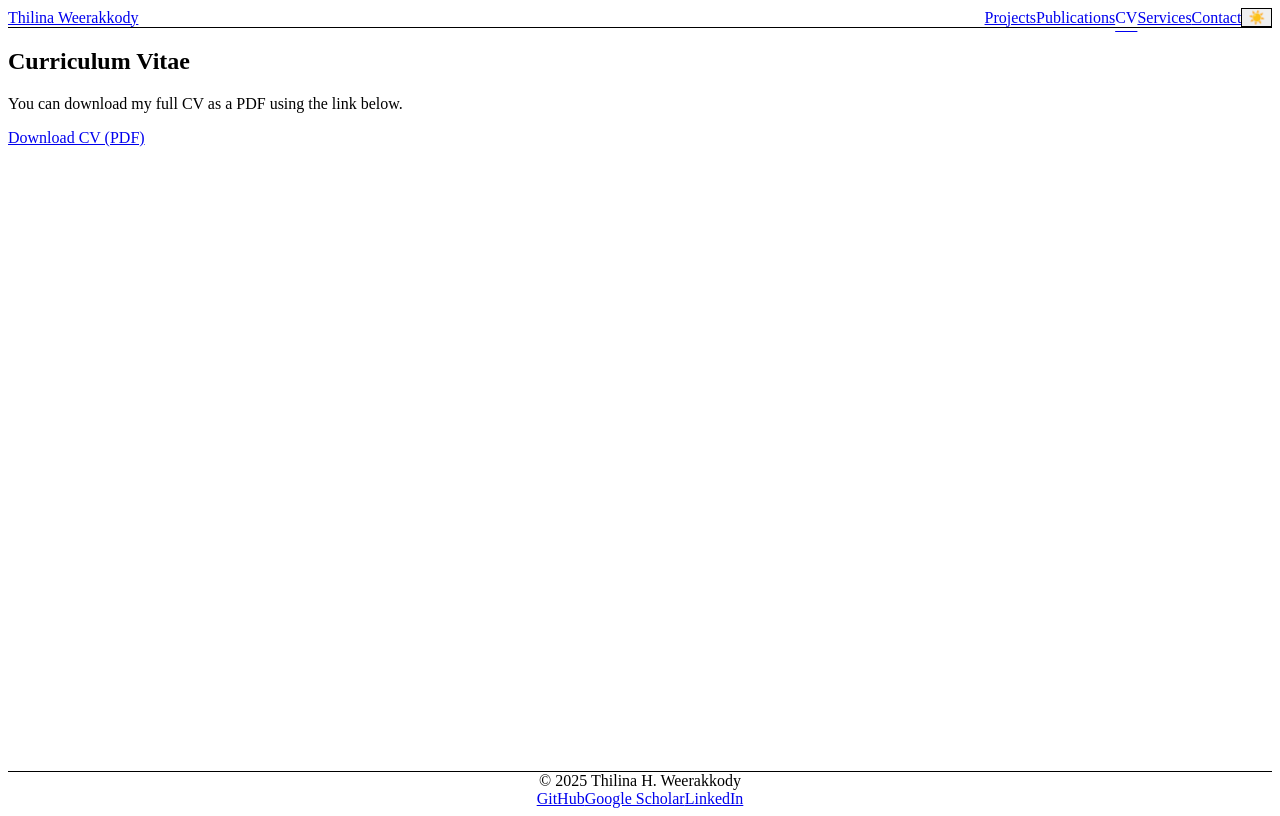
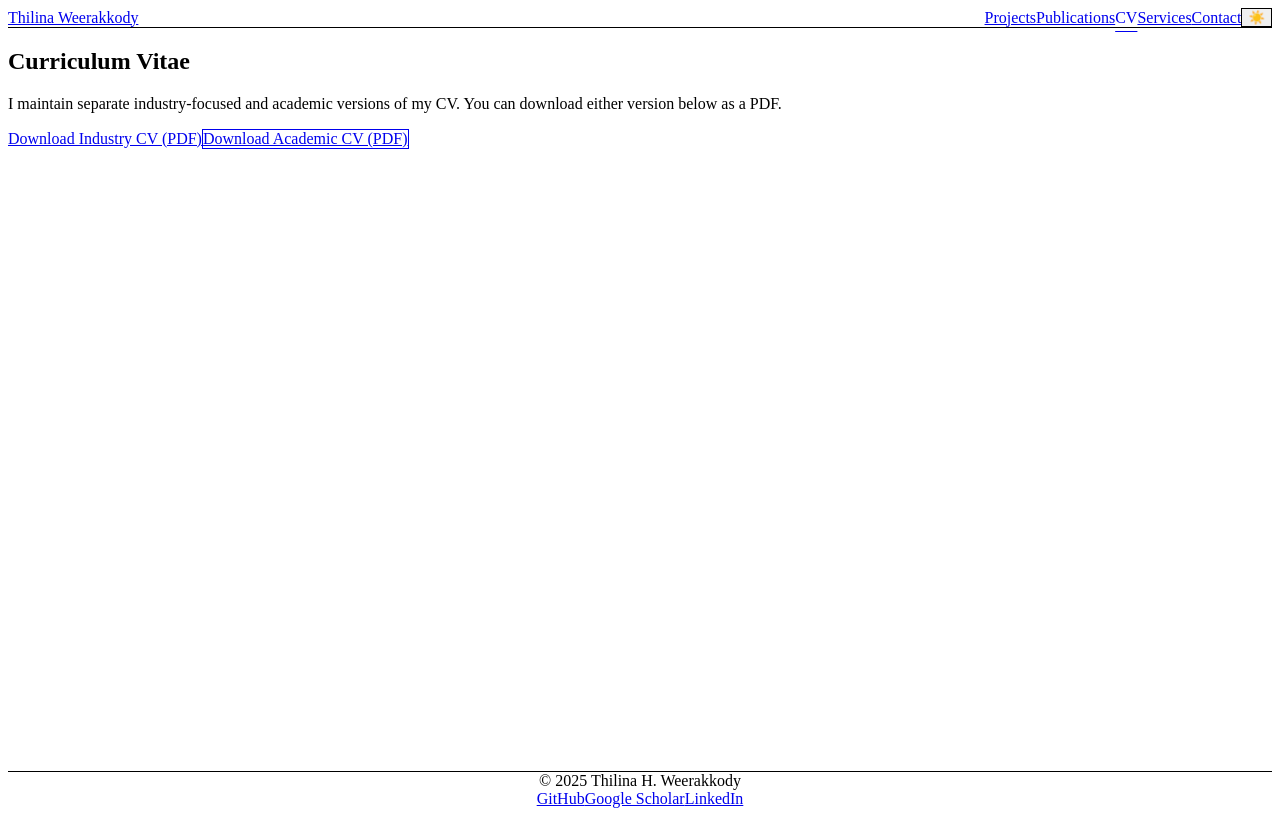
Before and after one commit to thilinahwe/thilinahwe.github.io, a React (Vite) app: page /#/cv in a window 1280 px wide. Built offline with nearby package versions, Linux system fonts and the light colour scheme.

Commit message:
Wire industry and academic CV download links

```diff
--- a/src/pages/CV.tsx
+++ b/src/pages/CV.tsx
@@ -2,17 +2,30 @@ export default function CV() {
   return (
     <section className="max-w-6xl mx-auto px-4 py-12">
       <h1 className="text-3xl font-bold mb-4">Curriculum Vitae</h1>
-      <p className="mb-4 text-neutral-700 dark:text-neutral-300">
-        You can download my full CV as a PDF using the link below.
+      <p className="mb-4 text-neutral-700 dark:text-neutral-300 max-w-2xl">
+        I maintain separate industry-focused and academic versions of my CV.
+        You can download either version below as a PDF.
       </p>
+
+      <div className="flex flex-wrap gap-3">
         <a
-        href="/assets/Weerakkody_CV.pdf"
+          href="/assets/Thilina Weerakkody_CV.pdf"
           className="inline-flex items-center px-4 py-2 rounded-md bg-neutral-900 text-white dark:bg-neutral-100 dark:text-neutral-900 text-sm font-medium"
           target="_blank"
           rel="noreferrer"
         >
-        Download CV (PDF)
+          Download Industry CV (PDF)
         </a>
+
+        <a
+          href="/assets/Thilina_Weerakkody_Academic_CV.pdf"
+          className="inline-flex items-center px-4 py-2 rounded-md bg-neutral-100 text-neutral-900 border border-neutral-200 dark:bg-neutral-900 dark:text-neutral-100 dark:border-neutral-700 text-sm font-medium"
+          target="_blank"
+          rel="noreferrer"
+        >
+          Download Academic CV (PDF)
+        </a>
+      </div>
     </section>
   );
 }
--- a/src/pages/Teaching.tsx
+++ b/src/pages/Teaching.tsx
@@ -2,7 +2,6 @@ import { useEffect } from "react";
 
 export default function Teaching() {
   useEffect(() => {
-    // Dynamically add <meta name="robots" content="noindex">
     const meta = document.createElement("meta");
     meta.name = "robots";
     meta.content = "noindex";
@@ -15,12 +14,20 @@ export default function Teaching() {
   return (
     <section className="max-w-6xl mx-auto px-4 py-12">
       <h1 className="text-3xl font-bold mb-4">Teaching (Private Link)</h1>
-      <p className="text-neutral-700 dark:text-neutral-300">
+      <p className="text-neutral-700 dark:text-neutral-300 mb-4">
         This page is intentionally not linked in the main navigation and is
-        tagged as <code>noindex</code> so that search engines do not index
-        it. Share this URL only with academic search committees or teaching-
-        related audiences.
+        tagged as <code>noindex</code> so that search engines do not index it.
+        Share this URL only with academic search committees or teaching-related
+        audiences.
       </p>
+      <a
+        href="/assets/Thilina_Weerakkody_Academic_CV.pdf"
+        className="inline-flex items-center px-4 py-2 rounded-md bg-neutral-900 text-white dark:bg-neutral-100 dark:text-neutral-900 text-sm font-medium"
+        target="_blank"
+        rel="noreferrer"
+      >
+        Download Academic CV (PDF)
+      </a>
     </section>
   );
 }
```
Lines whose indentation alone changed are shown as unchanged.
